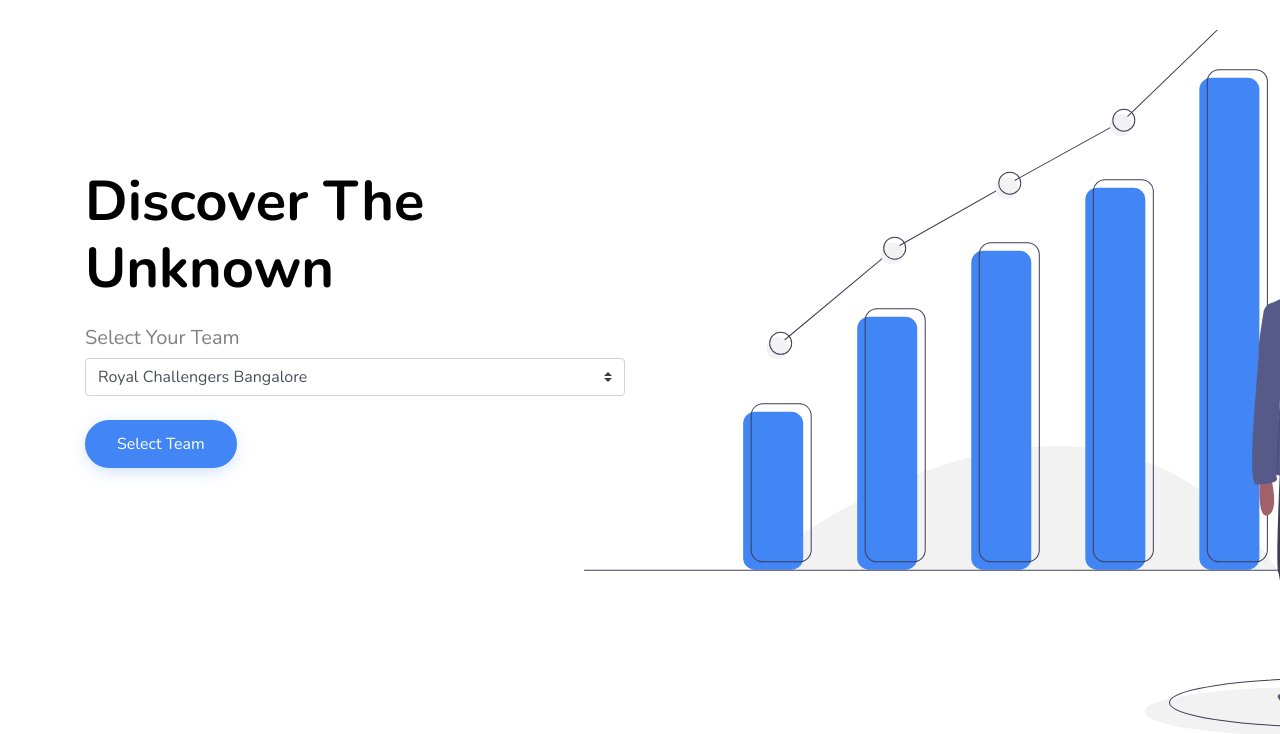
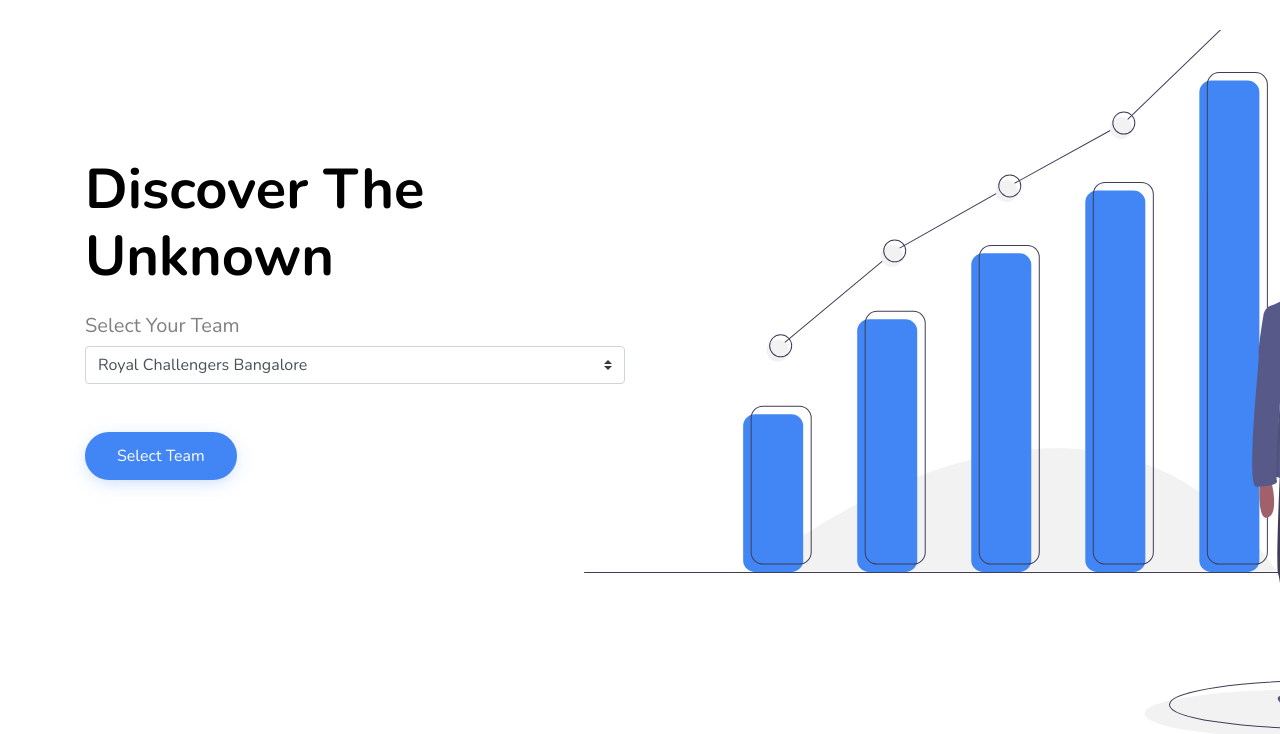
Before and after one commit to sagargada73/exsports-analytics, a Django app: page / in a window 1280 px wide. Shown: the part 66-800 px from the top of the page. Run offline with Django 3.2, Linux system fonts and the light colour scheme; some libraries are stand-ins or nearby versions; some web fonts are replaced.

Commit message:
Added some css

```diff
--- a/templates/base.html
+++ b/templates/base.html
@@ -92,7 +92,7 @@
                         <option value="RR">Rajasthan Royals</option>
                     </select>
 
-                    <input type="submit" class="btn btn-primary mr-2 mb-2 mt-4" value="Select Team">
+                    <input type="submit" class="btn btn-primary mr-2 mb-2 mt-5" value="Select Team">
                 </form>
               </div>
 
```
